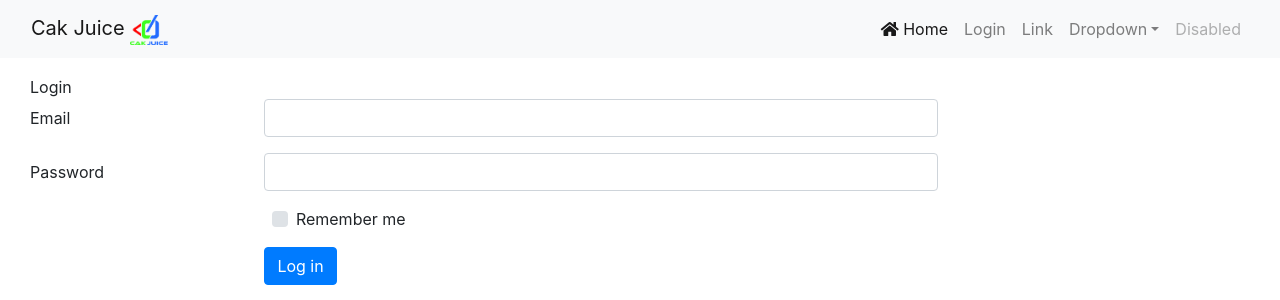
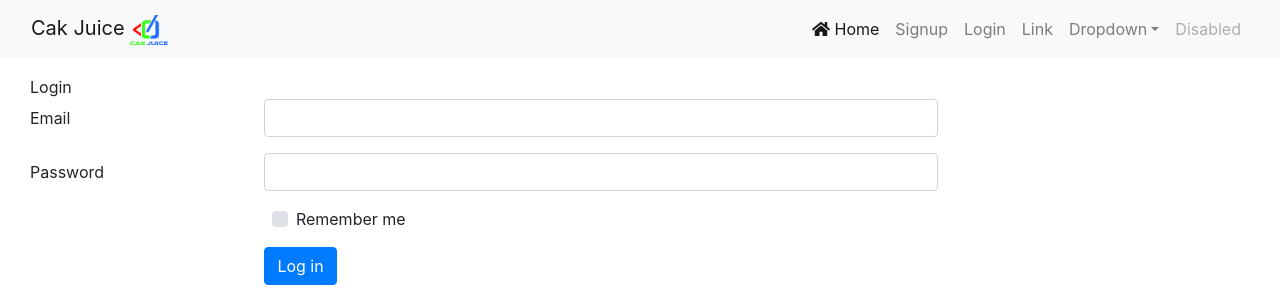
Before and after one commit to CakJuice/flask-simple-app, a Flask app: page /login/ in a window 1280 px wide. Shown: the top 300 px of the page. Run offline with Flask 2, Linux system fonts and the light colour scheme; parts of the project's set-up code (start-up, migrations or seed data) failed here and were passed over; some libraries are stand-ins or nearby versions.

Commit message:
login & logout

```diff
--- a/modules/base/forms.py
+++ b/modules/base/forms.py
@@ -86,7 +86,7 @@ class LoginForm(FlaskForm):
 		if not super(LoginForm, self).validate():
 			return False
 
-		self.user = User.autheticate(self.email.data, self.password.data)
+		self.user = User.authenticate(self.email.data, self.password.data)
 		if not self.user:
 			self.email.errors.append("Invalid email or password")
 			return False
--- a/templates/layouts/navbar.html
+++ b/templates/layouts/navbar.html
@@ -14,9 +14,18 @@
 						<i class="fas fa-home"></i> Home <span class="sr-only">(current)</span>
 					</a>
 				</li>
-				<li class="nav-item" id="nav-item-login">
-					<a class="nav-link" href="#">Login</a>
-				</li>
+				{% if g.user.is_authenticated %}
+					<li class="nav-item" id="nav-item-logout">
+						<a class="nav-link" href="{{ url_for('base.logout') }}">Logout</a>
+					</li>
+				{% else %}
+					<li class="nav-item" id="nav-item-signup">
+						<a class="nav-link" href="{{ url_for('base.signup') }}">Signup</a>
+					</li>
+					<li class="nav-item" id="nav-item-login">
+						<a class="nav-link" href="{{ url_for('base.login') }}">Login</a>
+					</li>
+				{% endif %}
 				<li class="nav-item">
 					<a class="nav-link" href="#">Link</a>
 				</li>
```
